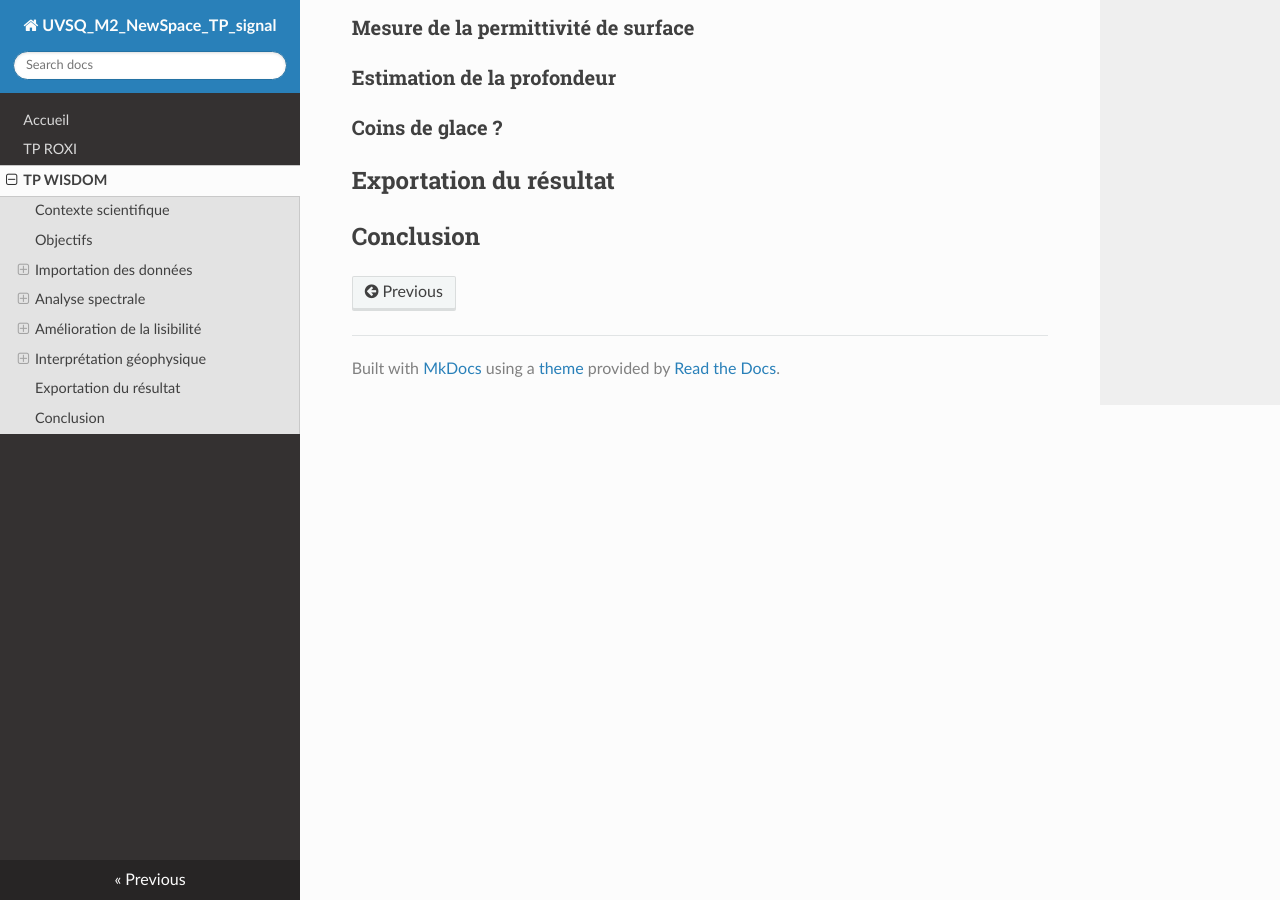
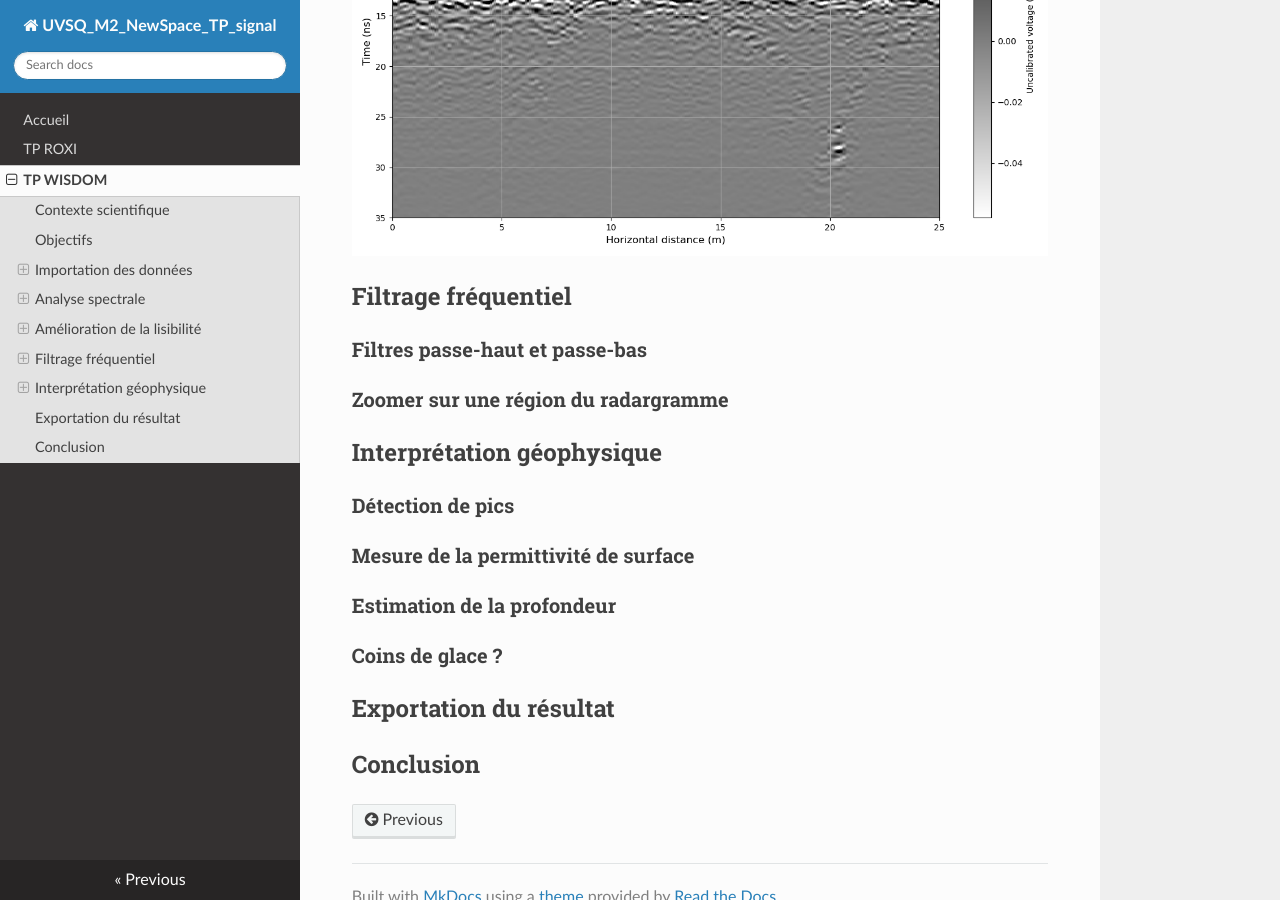
Before and after one commit to NicOudart/UVSQ_M2_NewSpace_TP_signal, an MkDocs documentation site: the page built from docs/TP_WISDOM.md, in a window 1280 px wide and 900 px high, scrolled down 9588 px. Built offline with MkDocs 1.6.1, drawn with Linux system fonts in a browser that asks for light colours; nearby versions of some CDN libraries; some of the changed text lies outside the part shown.

Commit message:
-Progress on WISDOM.

```diff
--- a/docs/TP_WISDOM.md
+++ b/docs/TP_WISDOM.md
@@ -48,6 +48,8 @@ WISDOM est un radar **SFCW** ("Stepped Frequency Continuous Wave"), ce qui signi
 
 
 
+![Génération d'un radargramme](img/.png)
+
 |Nota Bene|
 |:-|
 |Une particularité de WISDOM est qu'il s'agit d'un radar **polarimétrique**.|
@@ -113,6 +117,12 @@ WISDOM est un radar **SFCW** ("Stepped Frequency Continuous Wave"), ce qui signi
 
 ![Exemple de radargramme WISDOM après interpolation horizontale](img/WISDOM_horizontal_interpolation_radargram_example.png)
 
+## Filtrage fréquentiel
+
+### Filtres passe-haut et passe-bas
+
+### Zoomer sur une région du radargramme
+
 ## Interprétation géophysique
 
 ### Détection de pics
```
Also changed, not shown: other parts of docs/TP_WISDOM.md (+2 -0 lines).
